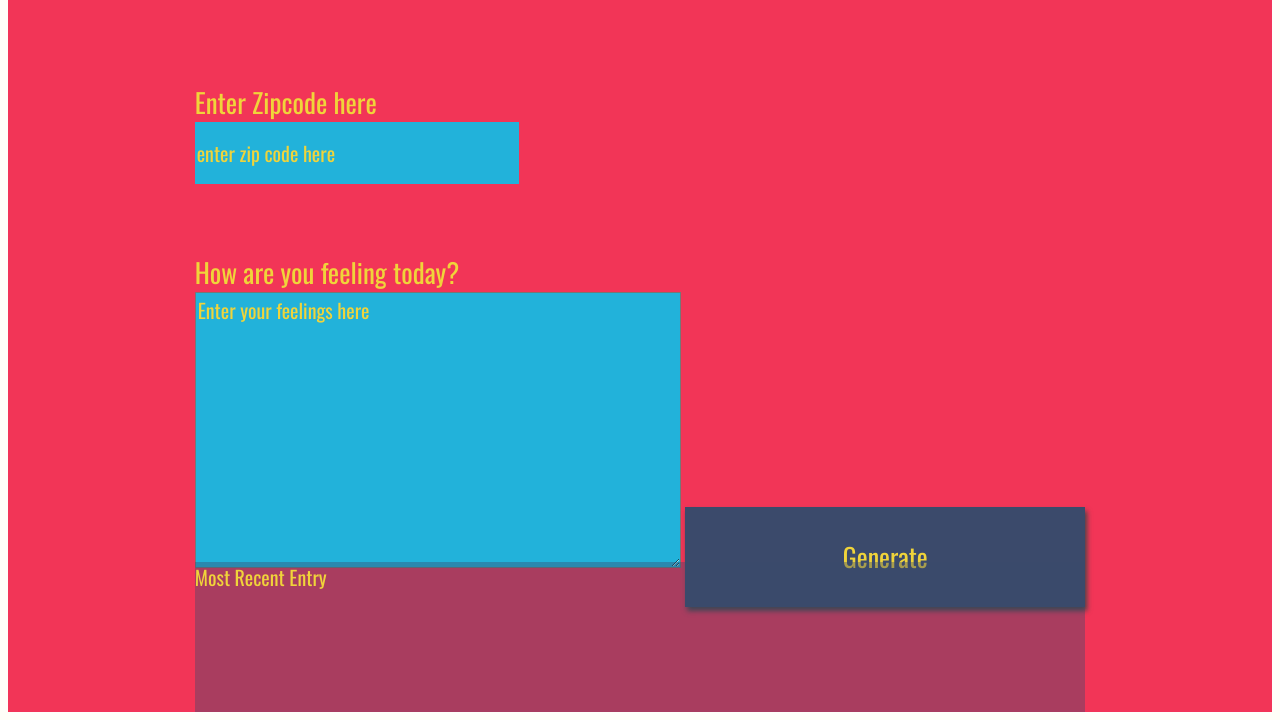
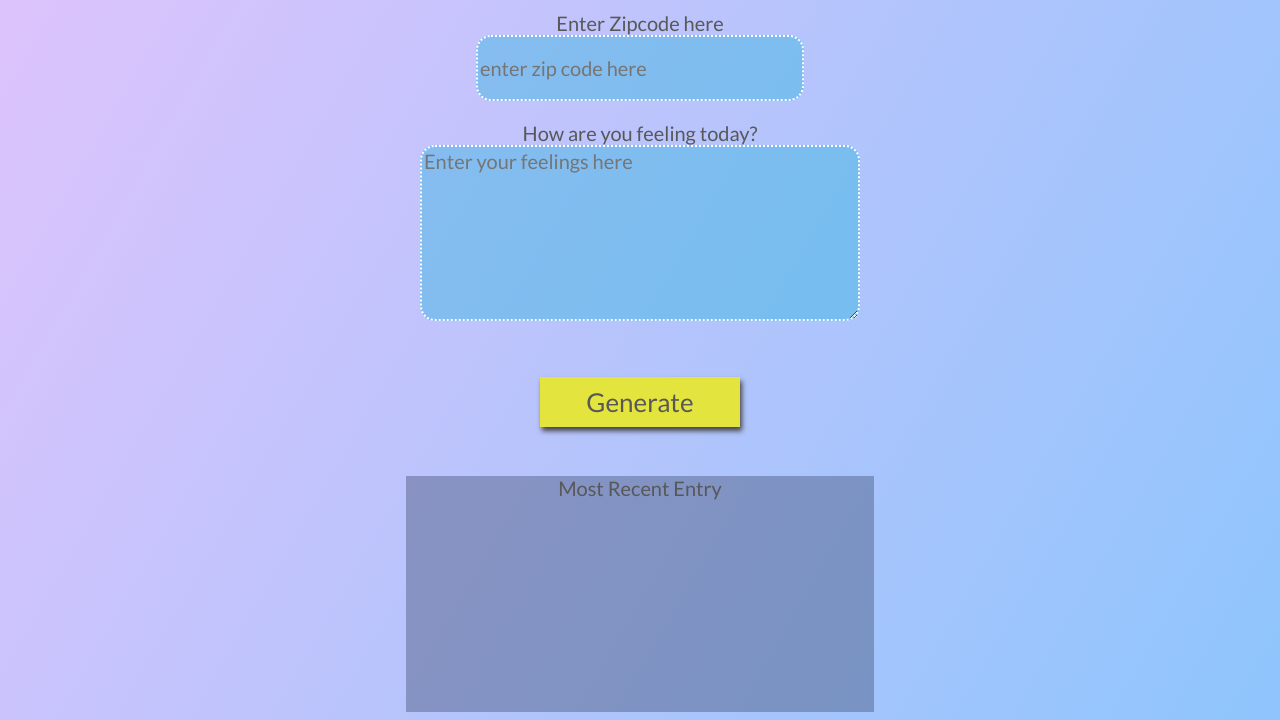
Before and after one commit to Amy-Sh/2019-FEDNP-pj3, a website: page website/index.html in a window 1280 px wide. Shown: the part 96-816 px from the top of the page. Drawn offline with nearby package versions, Linux system fonts and the light colour scheme; a web font is replaced by a local one.

Commit message:
change the app UI

```diff
--- a/website/index.html
+++ b/website/index.html
@@ -1,35 +1,40 @@
 <!DOCTYPE html>
 <html>
+
 <head>
     <meta charset="UTF-8">
     <title>Weather Journal</title>
-<link href="https://fonts.googleapis.com/css?family=Oswald:400,600,700|Ranga:400,700&display=swap" rel="stylesheet">
+    <link href="https://fonts.googleapis.com/css?family=Dancing+Script:600|Lato&display=swap" rel="stylesheet">
     <link rel="stylesheet" href="style.css">
 </head>
+
 <body>
-<div id = "app">
-  <div class ="holder headline">
+    <div id="app">
+        <div class="holder headline">
             Weather Journal App
         </div>
-  <div class ="holder zip">
+        <div class="holder zip">
             <label for="zip">Enter Zipcode here</label>
             <input type="text" id="zip" placeholder="enter zip code here">
         </div>
-  <div class ="holder feel">
+        <div class="holder feel">
             <label for="feelings">How are you feeling today?</label>
-    <textarea class= "myInput" id="feelings" placeholder="Enter your feelings here" rows="9" cols="50"></textarea>
-    <button id="generate" type = "submit"> Generate </button>
+            <textarea class="myInput" id="feelings" placeholder="Enter your feelings here" rows="7" cols="40"></textarea>
         </div>
-  <div class ="holder entry">
-    <div class = "title">Most Recent Entry</div>
-   <div id = "entryHolder">
-    <div id = "date"></div>
-   <div id = "temp"></div>
-   <div id = "content"></div>
+        <div class="holder">
+            <button id="generate" type="submit"> Generate </button>
+        </div>
+        <div class="holder entry">
+            <div class="title">Most Recent Entry</div>
+            <div id="entryHolder">
+                <div id="date"></div>
+                <div id="temp"></div>
+                <div id="content"></div>
             </div>
         </div>
     </div>
     <script src="app.js" type="text/javascript"></script>
 
 </body>
+
 </html>
--- a/website/style.css
+++ b/website/style.css
@@ -1,111 +1,75 @@
-body{
-    background: #fffff8;
-    font-family: -apple-system, BlinkMacSystemFont, sans-serif;
+body {
+    background-image: linear-gradient(120deg, #e0c3fc 0%, #8ec5fc 100%);
 }
 
-#app{
+#app {
     display: grid;
-    grid-auto-rows: minmax(150px, auto);
-    /* grid-template-columns:  */
-    height:100vh;
-    background: #f23557;
-    color: #f0d43a;
+    grid-template-rows: 1fr 1fr 3fr 1fr 3fr;
+    height: 100vh;
+    color: rgb(88, 88, 88);
     justify-content: center;
     grid-gap: 1em;
     font-size: 20px;
-    font-family: 'Oswald', sans-serif;
+    font-family: 'Lato', sans-serif;
+    text-align: center;
 }
 
-.holder{
-
-}
-
-.entry{
+.entry {
     background: rgba(59, 74, 107, .4);
 }
 
-#entryHolder{
-
-}
-
-#date{
-
-}
-
-#temp{
-
-}
-
-#content{
-
+#entryHolder {
+    color: white;
 }
 
 .headline {
-
-}
-.title{
-
+    font-family: 'Dancing Script', cursive;
+    font-size: 3em;
 }
 
+
 /*  Basic Styling To Override Default For Basic HTML Elements */
-label{
-    display:block;
-    font-size: 27px;
+
+label {
+    display: block;
+    font-size: 1em;
 }
 
-input{
-    display:block;
+input {
     height: 60px;
     width: 320px;
-    background:#22b2da;
-    color: #f0d43a;
+    background: #22b2da63;
     font-size: 20px;
-    font-family: 'Oswald', sans-serif;
-    border: none;
+    font-family: 'Lato', sans-serif;
+    border: 2px white dotted;
+    border-radius: 15px;
 }
 
-button{
-    width: 400px;
-    height: 100px;
-    background: #3b4a6b;
-    color: #f0d43a;
+button {
+    width: 200px;
+    height: 50px;
+    background: #e4e43f;
+    color: rgb(88, 88, 88);
     font-size: 26px;
-    font-family: 'Oswald', sans-serif;
+    font-family: 'Lato', sans-serif;
     border: none;
     box-shadow: 2px 4px 5px #444;
 }
-h1{
-    font-size: 36px;
+
+textarea {
+    background: #22b2da63;
+    font-size: 20px;
+    font-family: 'Lato', sans-serif;
+    border: 2px white dotted;
+    border-radius: 15px;
 }
 
-textarea{
-    background:#22b2da;
-    color: #f0d43a;
-    font-size: 20px;
-    font-family: 'Oswald', sans-serif;
-}
+
 /* Reset style for HTML element on active to have no border*/
+
 input:focus,
 select:focus,
 textarea:focus,
 button:focus {
     outline: none;
 }
-/* Style for Placeholder Text*/
-::placeholder { /* Firefox, Chrome, Opera */
-    color: #f0d43a;
-    font-family: 'Oswald', sans-serif;
-
-}
-
-:-ms-input-placeholder { /* Internet Explorer 10-11 */
-    color: #f0d43a;
-    font-family: 'Oswald', sans-serif;
-
-}
-
-::-ms-input-placeholder { /* Microsoft Edge */
-    color: #f0d43a;
-    font-family: 'Oswald', sans-serif;
-
-}
```
Lines whose indentation alone changed are shown as unchanged.
